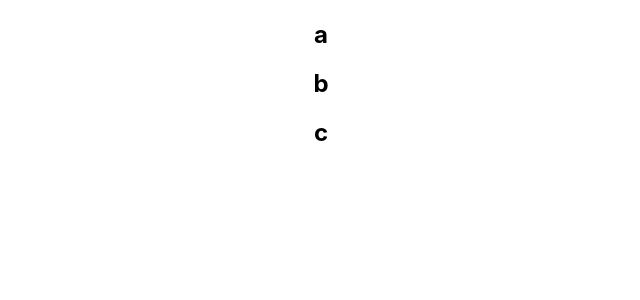
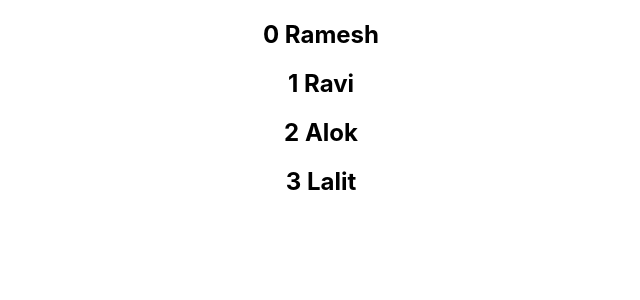
Before and after one commit to Monjo26/react-beginner, a React (Create React App) app: page / in a window 1280 px wide. Shown: the top 300 px of the page, without its empty margins (319-959 px from the left). Built offline with nearby package versions, Linux system fonts and the light colour scheme.

Commit message:
List rendering index as key

```diff
--- a/src/components/NameList.js
+++ b/src/components/NameList.js
@@ -1,22 +1,14 @@
 import React from "react";
 
+//https://codepen.io/gopinav/pen/gQpepq
 function NameList() {
-  const names = ["a", "b", "c"];
-  let nameList = names.map((name) => <h2>{name}</h2>);
-
-  return (
-    // <div>
-    //   <h1>{names[0]}</h1>
-    //   <h1>{names[1]}</h1>
-    //   <h1>{names[2]}</h1>
-    // </div>
-    <div>
-      {/* {names.map((name) => (
-        <h2>{name}</h2>
-      ))} */}
-      {nameList}
-    </div>
-  );
+  const names = ["Ramesh", "Ravi", "Alok", "Lalit"];
+  const nameList = names.map((name, index) => (
+    <h2 key={index}>
+      {index} {name}
+    </h2>
+  ));
+  return <div>{nameList}</div>;
 }
 
 export default NameList;
```
